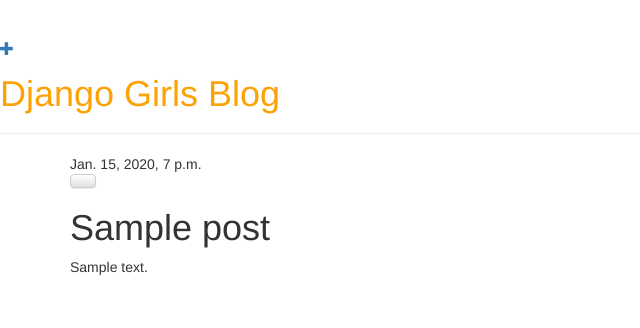
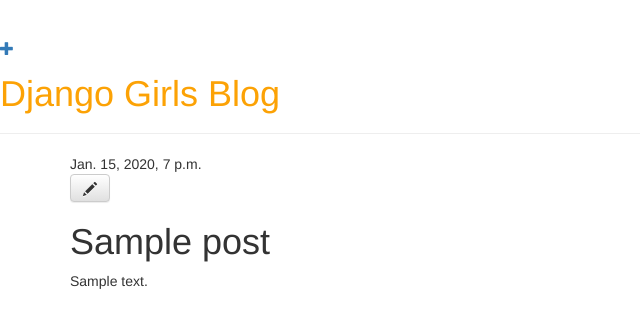
Before and after one commit to freencreative/my-first-blog, a Django app: page /post/1/ in a window 1280 px wide. Shown: the top 328 px of the page, without its empty margins (0-640 px from the left). Run offline with Django 3.2, Linux system fonts and the light colour scheme; tables that the repository leaves empty hold one stand-in row (values such as "Sample post"); some libraries are stand-ins or nearby versions.

Commit message:
Update post_detail.html

```diff
--- a/blog/templates/blog/post_detail.html
+++ b/blog/templates/blog/post_detail.html
@@ -7,7 +7,7 @@
                 {{ post.published_date }}
             </div>
         {% endif %}
-	<a class="btn btn-default" href="{% url 'post_edit' pk=post.pk %}"<span class="glyphicon glyphicon-pencil"></span></a>
+	<a class="btn btn-default" href="{% url 'post_edit' pk=post.pk %}"><span class="glyphicon glyphicon-pencil"></span></a>
         <h1>{{ post.title }}</h1>
         <p>{{ post.text|linebreaksbr }}</p>
     </div>
```
